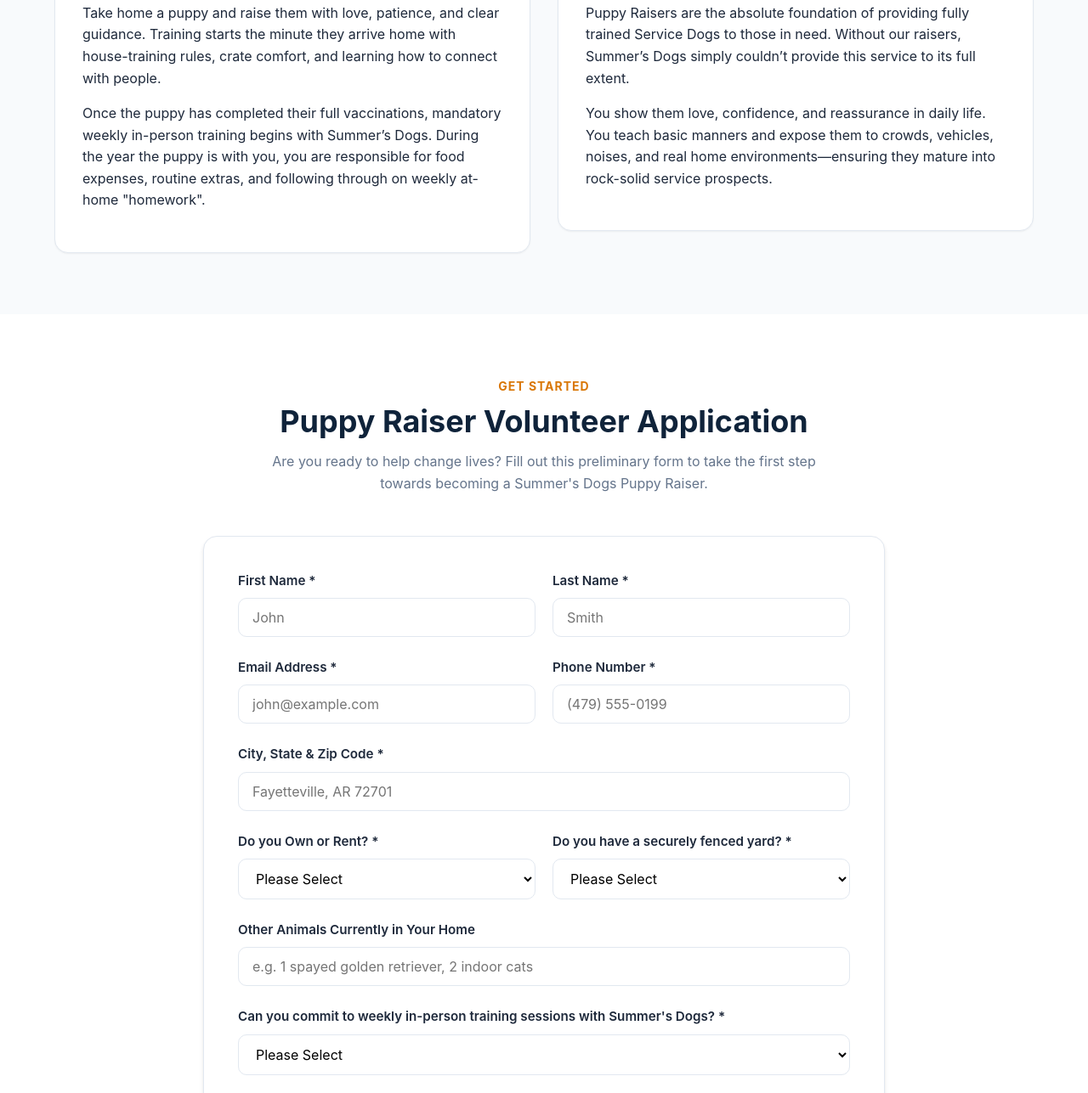
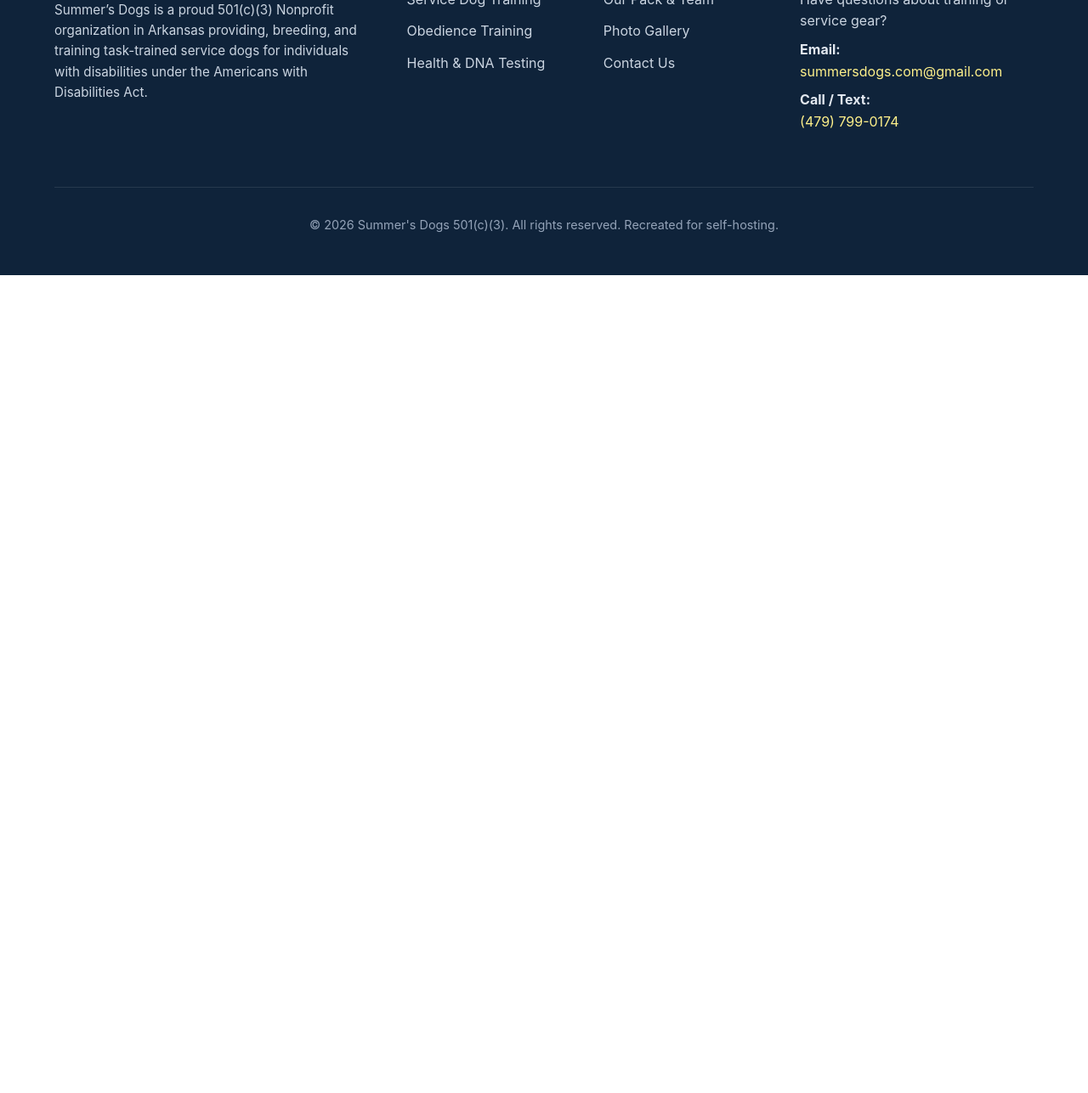
Before and after one commit to DLMorrell/summersdogs, a plain HTML site: page helping-out.html in a window 1280 px wide. Shown: the part 1513-2800 px from the top of the page at 85% size. After the commit the page ends 1837 px from the top, so only its background shows below. Drawn offline with Linux system fonts and the light colour scheme.

Commit message:
updated the helping-out page.

```diff
--- a/helping-out.html
+++ b/helping-out.html
@@ -45,9 +45,9 @@
   <section class="section section-alt" style="padding: 3.5rem 0 2.5rem 0; border-bottom: 1px solid var(--border-color);">
     <div class="container text-center">
       <span class="text-accent" style="font-weight: 700; text-transform: uppercase; letter-spacing: 1px;">Make A Difference</span>
-      <h1 style="margin-top: 0.5rem;">Helping Out & Puppy Raising</h1>
+      <h1 style="margin-top: 0.5rem;">Helping Out</h1>
       <p class="text-muted" style="max-width: 750px; margin: 0 auto; font-size: 1.15rem;">
-        Discover how you can change lives: become a volunteer puppy raiser or donate to sponsor veterinary care, task gear, and service training.
+        Discover how you can change lives: donate to sponsor veterinary care, task gear, and service training.
       </p>
     </div>
   </section>
@@ -77,121 +77,6 @@
         <div>
           <img src="assets/images/90961075_214932543188552_4090454413791985664_n.jpg" alt="Support Summer's Dogs Puppies">
         </div>
-      </div>
-    </div>
-  </section>
-
-  <!-- Puppy Raiser Section -->
-  <section class="section section-alt">
-    <div class="container">
-      <div class="section-header">
-        <span class="tag">Volunteer Opportunity</span>
-        <h2>Can You Be a Puppy Raiser?</h2>
-        <p class="text-muted">Take home a future service puppy, provide love, structure, and socialization, and help shape a companion that will change someone's life forever.</p>
-      </div>
-
-      <div class="grid-2" style="align-items: start;">
-        <div class="card" style="padding: 2rem;">
-          <h3 style="color: var(--primary);">The Commitment</h3>
-          <p>
-            Take home a puppy and raise them with love, patience, and clear guidance. Training starts the minute they arrive home with house-training rules, crate comfort, and learning how to connect with people.
-          </p>
-          <p>
-            Once the puppy has completed their full vaccinations, mandatory weekly in-person training begins with Summer’s Dogs. During the year the puppy is with you, you are responsible for food expenses, routine extras, and following through on weekly at-home "homework".
-          </p>
-        </div>
-
-        <div class="card" style="padding: 2rem;">
-          <h3 style="color: var(--primary);">How Are You Helping?</h3>
-          <p>
-            Puppy Raisers are the absolute foundation of providing fully trained Service Dogs to those in need. Without our raisers, Summer’s Dogs simply couldn’t provide this service to its full extent.
-          </p>
-          <p>
-            You show them love, confidence, and reassurance in daily life. You teach basic manners and expose them to crowds, vehicles, noises, and real home environments—ensuring they mature into rock-solid service prospects.
-          </p>
-        </div>
-      </div>
-    </div>
-  </section>
-
-  <!-- Puppy Raiser Application Form -->
-  <section class="section" id="apply">
-    <div class="container" style="max-width: 850px;">
-      <div class="section-header">
-        <span class="tag">Get Started</span>
-        <h2>Puppy Raiser Volunteer Application</h2>
-        <p class="text-muted">Are you ready to help change lives? Fill out this preliminary form to take the first step towards becoming a Summer's Dogs Puppy Raiser.</p>
-      </div>
-
-      <div class="form-card">
-        <form data-ajax="true">
-          <div class="form-row">
-            <div class="form-group">
-              <label for="pr-first-name">First Name *</label>
-              <input type="text" id="pr-first-name" name="firstName" required placeholder="John">
-            </div>
-            <div class="form-group">
-              <label for="pr-last-name">Last Name *</label>
-              <input type="text" id="pr-last-name" name="lastName" required placeholder="Smith">
-            </div>
-          </div>
-
-          <div class="form-row">
-            <div class="form-group">
-              <label for="pr-email">Email Address *</label>
-              <input type="email" id="pr-email" name="email" required placeholder="john@example.com">
-            </div>
-            <div class="form-group">
-              <label for="pr-phone">Phone Number *</label>
-              <input type="tel" id="pr-phone" name="phone" required placeholder="(479) 555-0199">
-            </div>
-          </div>
-
-          <div class="form-group">
-            <label for="pr-city">City, State & Zip Code *</label>
-            <input type="text" id="pr-city" name="cityState" required placeholder="Fayetteville, AR 72701">
-          </div>
-
-          <div class="form-row">
-            <div class="form-group">
-              <label for="pr-residence">Do you Own or Rent? *</label>
-              <select id="pr-residence" name="residence" required>
-                <option value="">Please Select</option>
-                <option value="own">Own Home</option>
-                <option value="rent">Rent (Landlord approval secured)</option>
-              </select>
-            </div>
-            <div class="form-group">
-              <label for="pr-yard">Do you have a securely fenced yard? *</label>
-              <select id="pr-yard" name="fencedYard" required>
-                <option value="">Please Select</option>
-                <option value="yes">Yes, fully fenced</option>
-                <option value="no">No, will leash-walk</option>
-              </select>
-            </div>
-          </div>
-
-          <div class="form-group">
-            <label for="pr-pets">Other Animals Currently in Your Home</label>
-            <input type="text" id="pr-pets" name="pets" placeholder="e.g. 1 spayed golden retriever, 2 indoor cats">
-          </div>
-
-          <div class="form-group">
-            <label for="pr-training-agree">Can you commit to weekly in-person training sessions with Summer's Dogs? *</label>
-            <select id="pr-training-agree" name="weeklyTraining" required>
-              <option value="">Please Select</option>
-              <option value="yes">Yes, I can attend weekly sessions</option>
-              <option value="need-details">I need to check times and scheduling</option>
-            </select>
-          </div>
-
-          <div class="form-group">
-            <label for="pr-experience">Dog Experience & Why do you want to be a Puppy Raiser? *</label>
-            <textarea id="pr-experience" name="experience" required placeholder="Tell us about your background with dogs and what inspires you to volunteer with Summer's Dogs..."></textarea>
-          </div>
-
-          <button type="submit" class="btn btn-primary" style="width: 100%; font-size: 1.1rem; padding: 0.9rem;">Submit Puppy Raiser Application</button>
-        </form>
       </div>
     </div>
   </section>
@@ -231,7 +116,6 @@
           <ul class="footer-links">
             <li><a href="service-dogs.html">Service Dog Training</a></li>
             <li><a href="obedience.html">Obedience Training</a></li>
-            <li><a href="helping-out.html">Puppy Raisers</a></li>
             <li><a href="health-testing.html">Health & DNA Testing</a></li>
           </ul>
         </div>
@@ -247,7 +131,7 @@
 
         <div class="footer-col">
           <h4>Get in Touch</h4>
-          <p style="margin-bottom: 0.5rem; color: #cbd5e1;">Have questions about training, puppy raising, or service gear?</p>
+          <p style="margin-bottom: 0.5rem; color: #cbd5e1;">Have questions about training or service gear?</p>
           <p style="margin-bottom: 0.5rem;">
             <strong>Email:</strong><br>
             <a href="mailto:summersdogs.com@gmail.com" style="color: #fef08a;">summersdogs.com@gmail.com</a>
```
